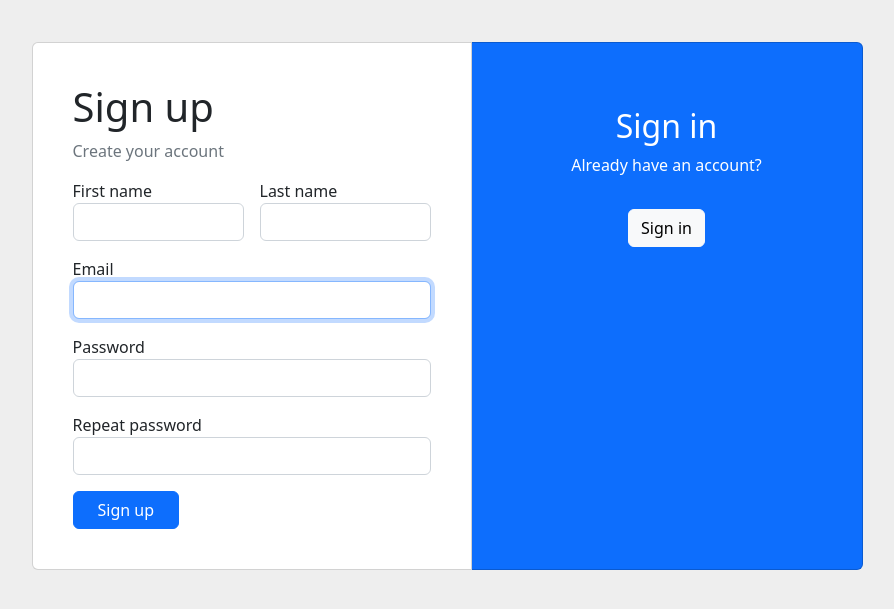
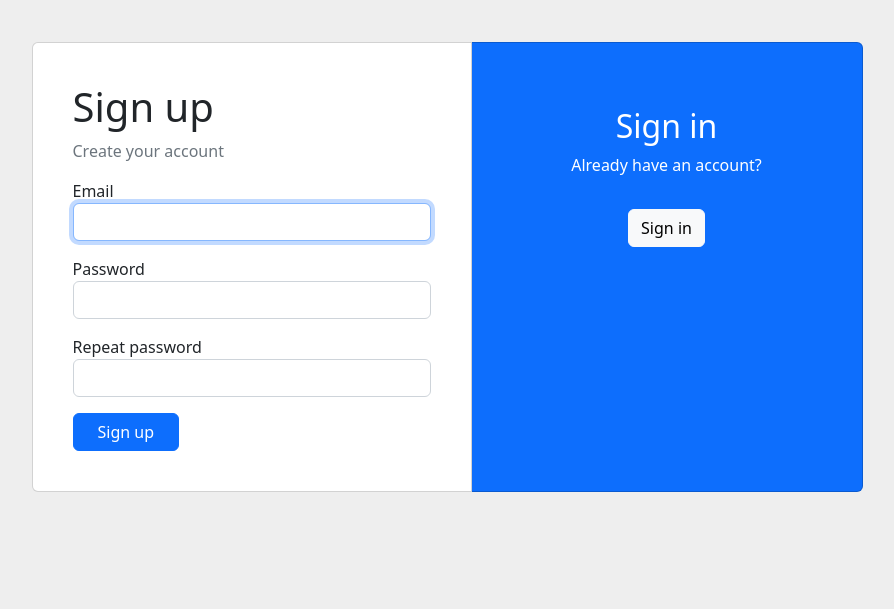
Before and after one commit to VetalM84/ua_hub, a Django app: page /register/ in a window 1280 px wide. Shown: the part 64-673 px from the top of the page, without its empty margins (193-1087 px from the left). Run offline with Django 4.2, Linux system fonts and the light colour scheme.

Commit message:
Remove first and last name from register form

```diff
--- a/apps/accounts/forms.py
+++ b/apps/accounts/forms.py
@@ -25,16 +25,16 @@ class UserLoginForm(AuthenticationForm):
 class UserRegisterForm(UserCreationForm):
     """User register form on frontend."""
 
-    first_name = forms.CharField(
-        required=False,
-        label=_("First name"),
-        widget=forms.TextInput(attrs={"class": "form-control"}),
-    )
-    last_name = forms.CharField(
-        required=False,
-        label=_("Last name"),
-        widget=forms.TextInput(attrs={"class": "form-control"}),
-    )
+    # first_name = forms.CharField(
+    #     required=False,
+    #     label=_("First name"),
+    #     widget=forms.TextInput(attrs={"class": "form-control"}),
+    # )
+    # last_name = forms.CharField(
+    #     required=False,
+    #     label=_("Last name"),
+    #     widget=forms.TextInput(attrs={"class": "form-control"}),
+    # )
     email = forms.EmailField(
         label=_("Email"),
         widget=forms.EmailInput(attrs={"class": "form-control"}),
@@ -52,7 +52,7 @@ class UserRegisterForm(UserCreationForm):
     class Meta:
         model = User
         required = False
-        fields = ("first_name", "last_name", "email", "password1", "password2")
+        fields = ("email", "password1", "password2")
 
 
 class UserProfileForm(forms.ModelForm):
--- a/apps/accounts/templates/accounts/register.html
+++ b/apps/accounts/templates/accounts/register.html
@@ -20,13 +20,7 @@
                         <form method="POST">
                             <div class="row g-3 mb-3">
                                 {% csrf_token %}
-                                {% for field in form.visible_fields|slice:":2" %}
-                                    <div class="col-md-6">
-                                        {{ field.label }}
-                                        {{ field }}
-                                    </div>
-                                {% endfor %}
-                                {% for field in form.visible_fields|slice:"2:5" %}
+                                {% for field in form.visible_fields|slice:":3" %}
                                     <div class="col-12">
                                         {{ field.label }}
                                         {{ field }}
--- a/apps/hub/tests.py
+++ b/apps/hub/tests.py
@@ -307,8 +307,6 @@ class ViewsWithNoUserLoggedInTest(TestCase):
 
         self.assertEqual(response.status_code, 200)
         fields = [
-            'id="id_first_name"',
-            'id="id_last_name"',
             'id="id_email"',
             'id="id_password1"',
             'id="id_password2"',
@@ -319,8 +317,6 @@ class ViewsWithNoUserLoggedInTest(TestCase):
     def test_user_register_post(self):
         """Test user register post data."""
         data = {
-            "first_name": "TestFirstName2",
-            "last_name": "TestLastName2",
             "email": "test222@test.com",
             "password1": "i2Cmb3xnpC69",
             "password2": "i2Cmb3xnpC69",
```
